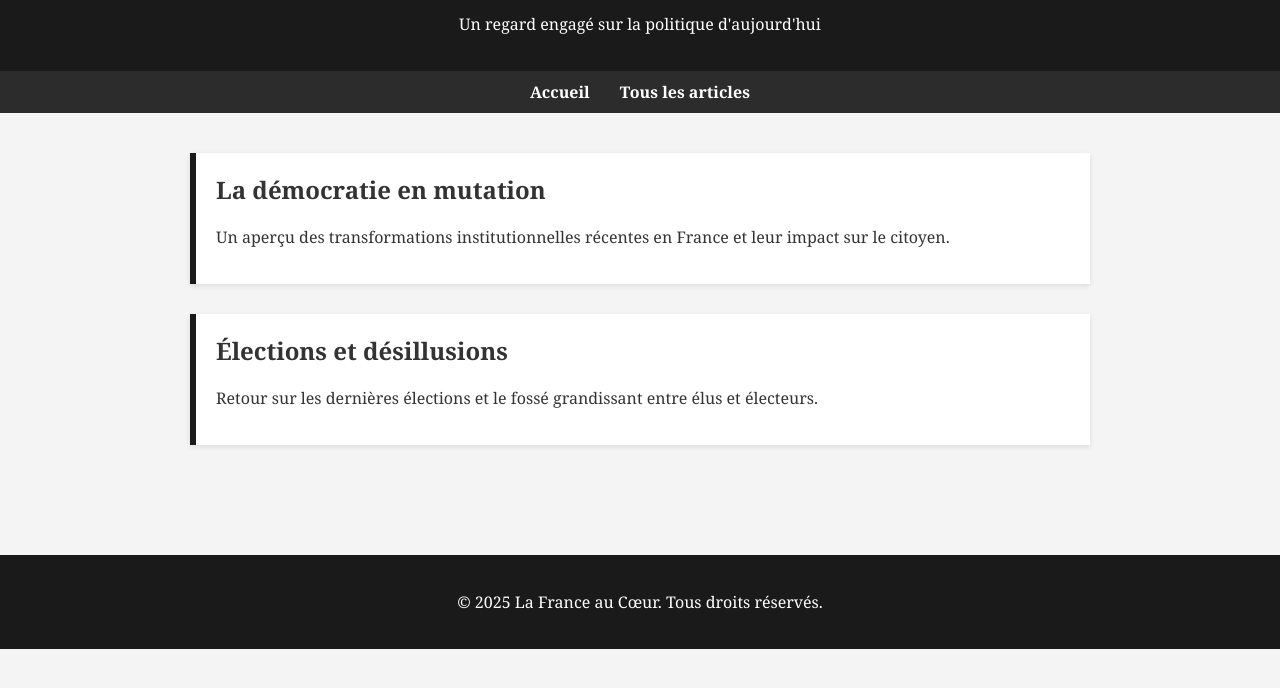
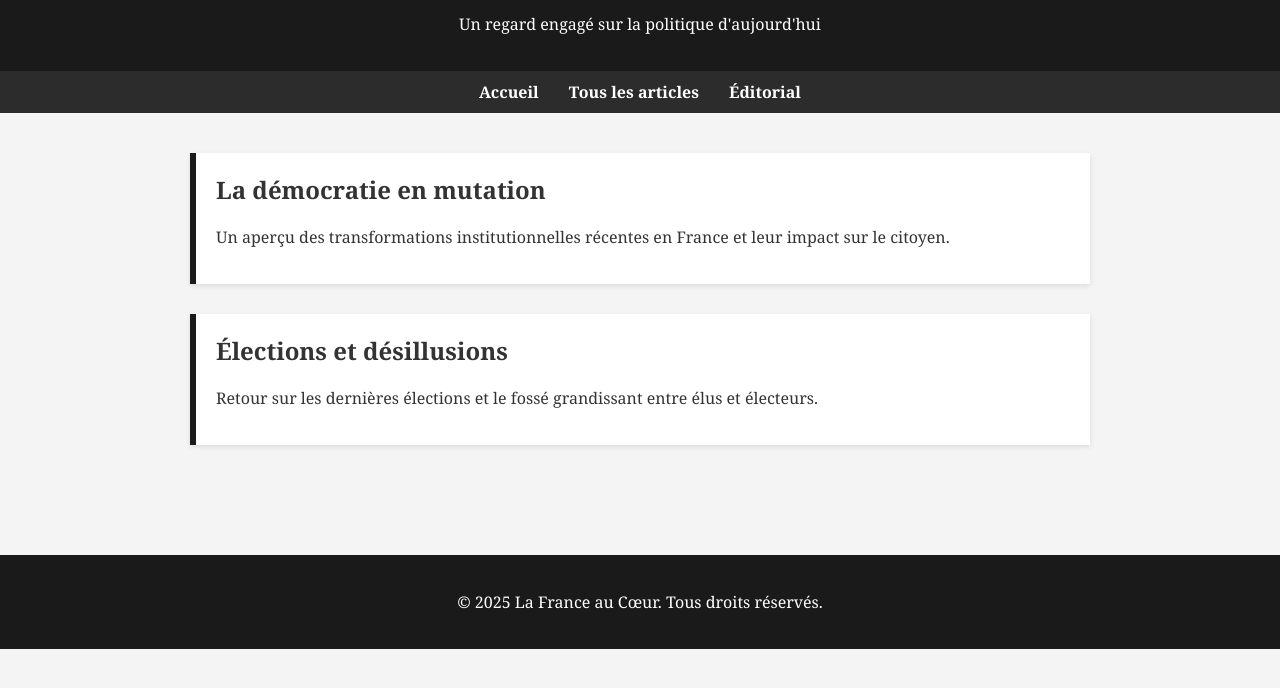
Before and after one commit to EliotPolitique/La-France-au-coeur-, a plain HTML site: page index.html in a window 1280 px wide. Shown: the part 78-766 px from the top of the page. Drawn offline with Linux system fonts and the light colour scheme.

Commit message:
Update index.html

```diff
--- a/index.html
+++ b/index.html
@@ -85,6 +85,7 @@
   <nav>
     <a href="#accueil">Accueil</a>
     <a href="#articles">Tous les articles</a>
+    <a href="editorial-republique.html">Éditorial</a>
   </nav>
 
   <!-- Section principale avec les articles -->
```
